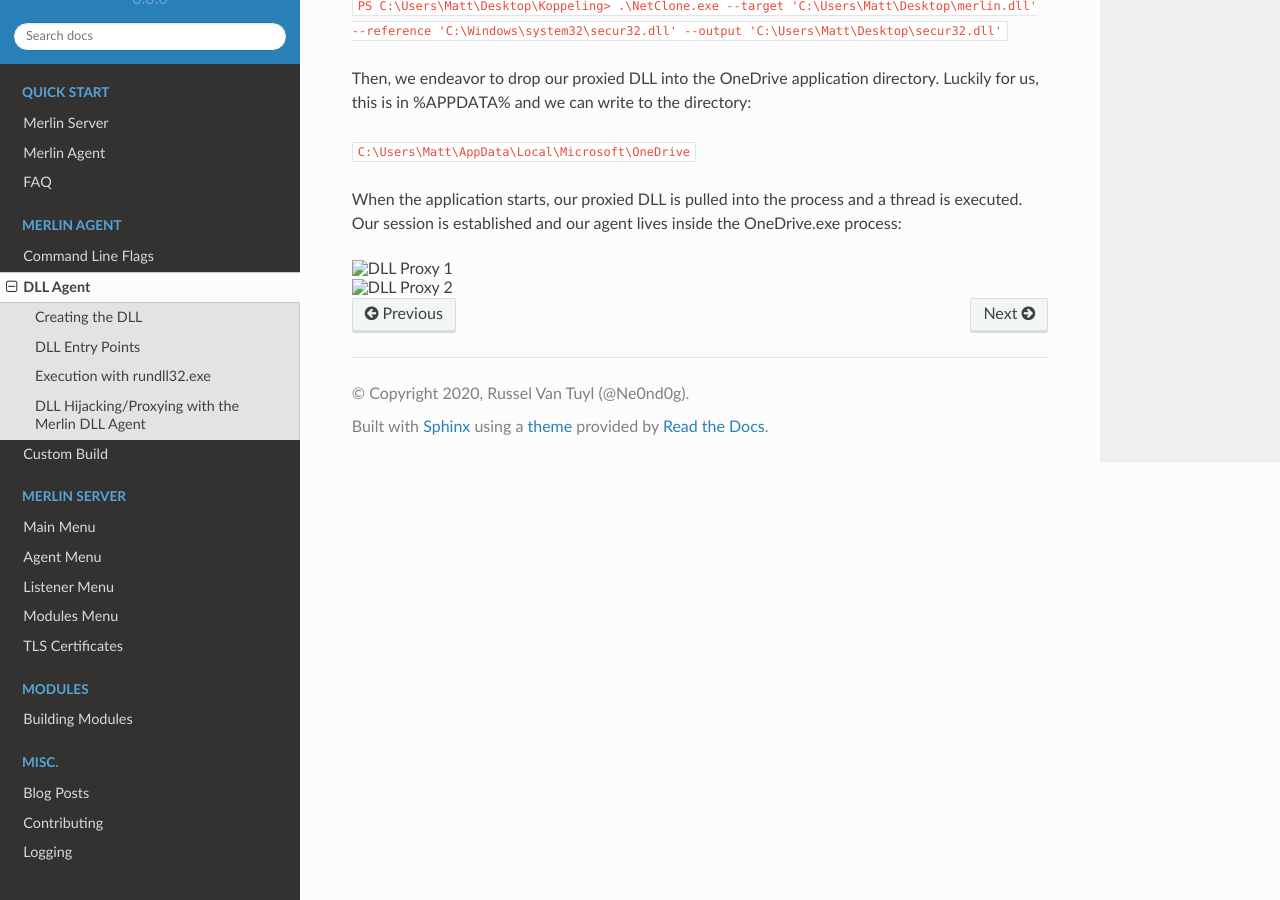
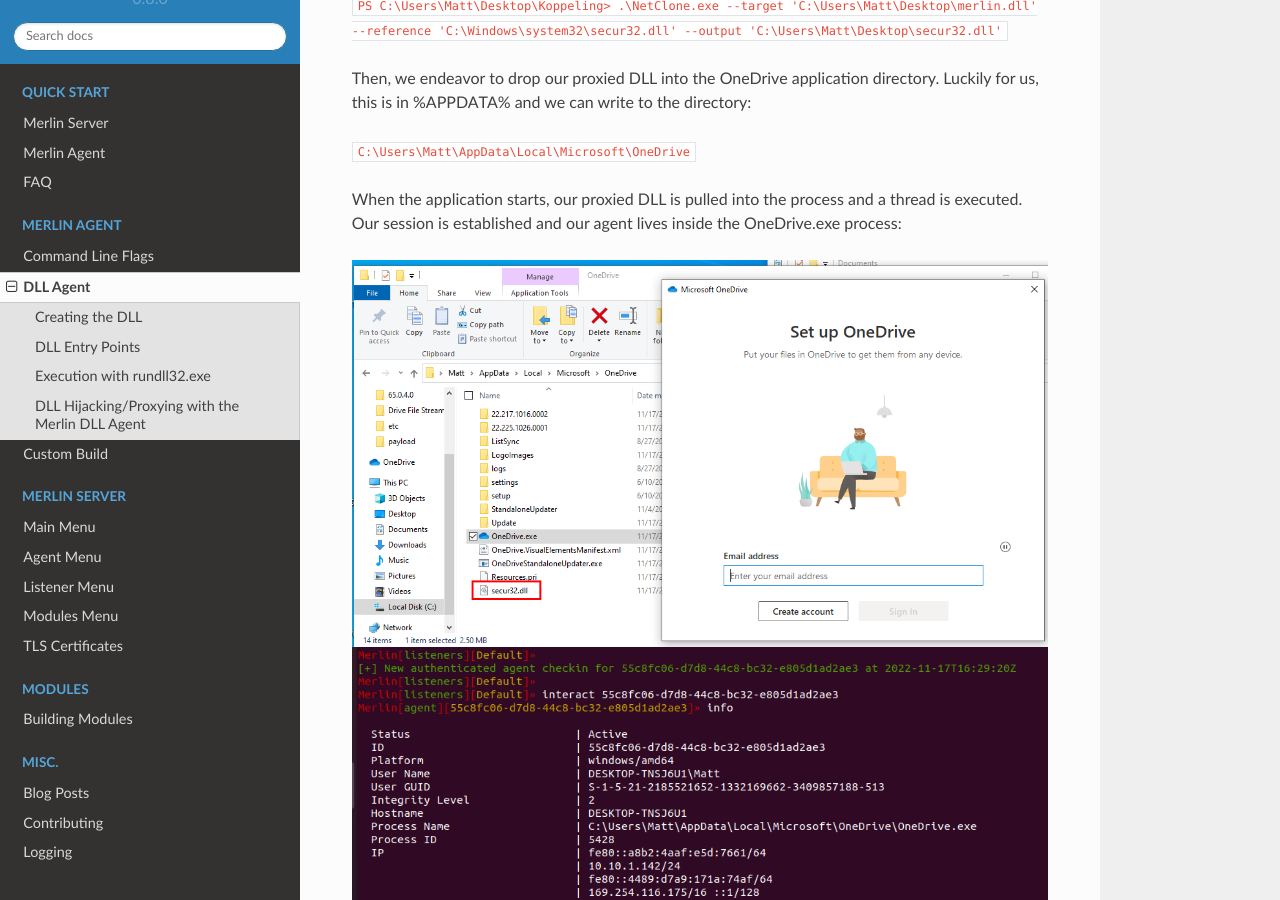
Before and after one commit to Ne0nd0g/merlin, a Sphinx documentation site: the page built from docs/agent/dll.rst, in a window 1280 px wide and 900 px high, scrolled down 3137 px. Built offline with Sphinx 7.4.7 and the Read the Docs theme 2.0.0, drawn with Linux system fonts in a browser that asks for light colours.

Commit message:
Update dll.rst

```diff
--- a/docs/agent/dll.rst
+++ b/docs/agent/dll.rst
@@ -129,10 +129,10 @@
 
 When the application starts, our proxied DLL is pulled into the process and a thread is executed. Our session is established and our agent lives inside the OneDrive.exe process:
 
-.. image:: ./images/dll-proxy-1.png
+.. image:: ../images/dll-proxy-1.png
    :align: center
    :alt: DLL Proxy 1
 
-.. image:: ./images/dll-proxy-2.png
+.. image:: ../images/dll-proxy-2.png
    :align: center
    :alt: DLL Proxy 2
```
